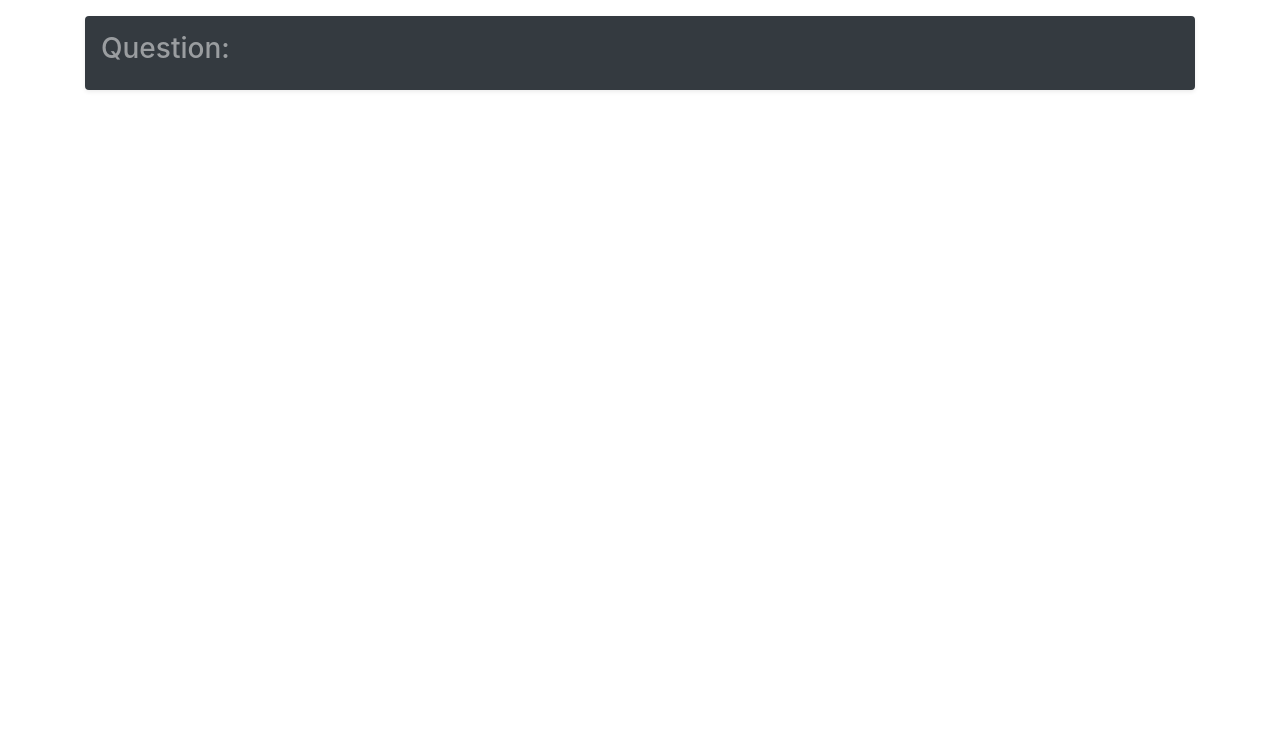
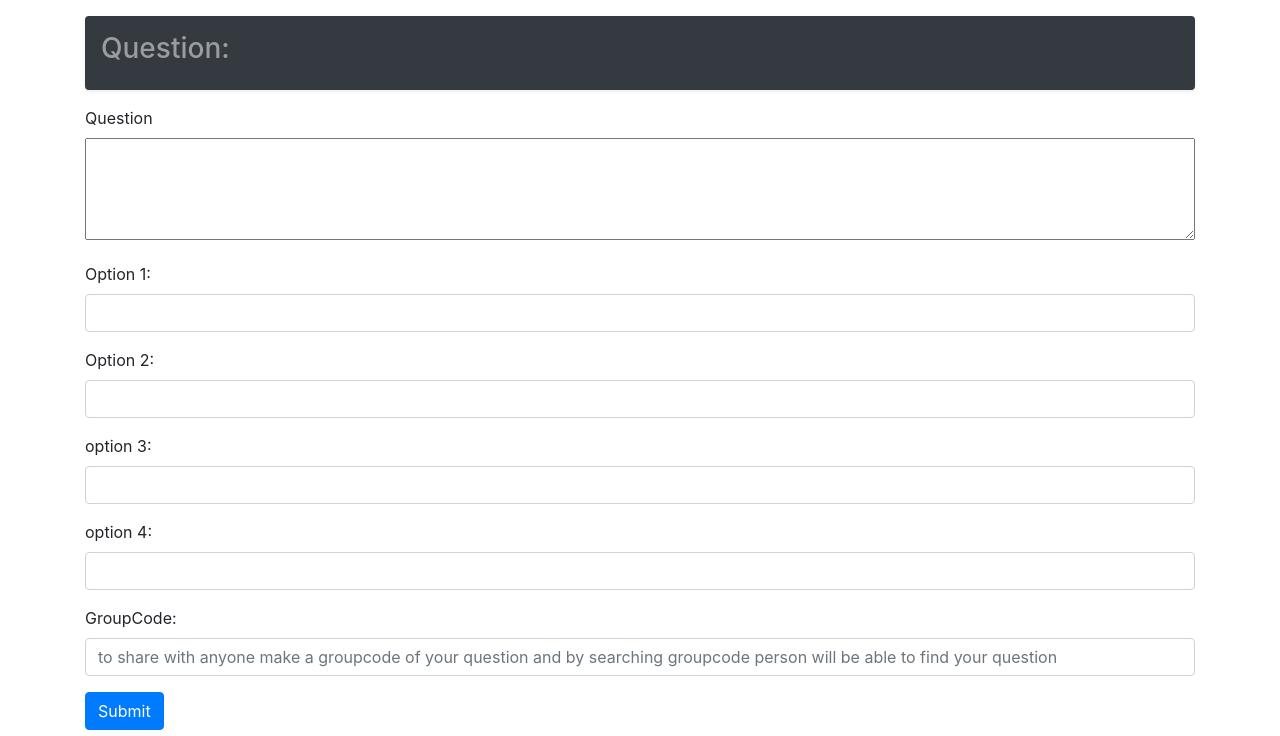
Before and after one commit to pruthvi03/voting_question, a Django app: page /askquestion in a window 1280 px wide. Shown: the part 64-800 px from the top of the page. Run offline with Django 3.2, Linux system fonts and the light colour scheme; a user stored in the database is signed in; data comes from the database, SQL or seed files in the repository; some libraries are stand-ins or nearby versions.

Commit message:
questions are ready to upload

```diff
--- a/votersparadise/polls/admin.py
+++ b/votersparadise/polls/admin.py
@@ -1,8 +1,7 @@
 from django.contrib import admin
-from .models import UserFollowing,QuestionTable,Groupcode,UserInfo
+from .models import UserFollowing,QuestionTable,UserInfo
 # Register your models here.
 
 admin.site.register(UserFollowing)
 admin.site.register(QuestionTable)
-admin.site.register(Groupcode)
 admin.site.register(UserInfo)
--- a/votersparadise/polls/models.py
+++ b/votersparadise/polls/models.py
@@ -16,16 +16,16 @@ class UserFollowing(models.Model):
     def __str__(self):
        return self.following.username
 
-class Groupcode(models.Model):
-    groupcode = models.CharField(max_length = 15)
 
 class QuestionTable(models.Model):
 
     question_text = models.CharField(max_length = 300 ,null = False )
     pub_date = models.DateTimeField(auto_now_add=True)
-    group_code = models.ForeignKey(Groupcode , on_delete = models.CASCADE)
+    groupcode = models.CharField(max_length = 15,null=True,blank=True)
     op1 = models.CharField(max_length = 100)
     op2 = models.CharField(max_length = 100)
-    op3 = models.CharField(max_length = 100 ,null = True)
-    op4 = models.CharField(max_length = 100 ,null = True)
+    op3 = models.CharField(max_length = 100 ,null = True,blank=True)
+    op4 = models.CharField(max_length = 100 ,null = True,blank=True)
     auther = models.ForeignKey(User,on_delete = models.CASCADE)
+    def __str__(self):
+        return self.auther.username
--- a/votersparadise/polls/templates/askque.html
+++ b/votersparadise/polls/templates/askque.html
@@ -1,6 +1,6 @@
 {% extends 'layout.html' %}
 
-{% block title %}{{request.user|truncatechars:10}}'s Followers{% endblock %}
+{% block title %}Make Question{% endblock %}
 
 {%block style%}
 <style>
@@ -44,6 +44,55 @@
             <div class="bg-dark p-3 my-3 text-white-50 rounded shadow-sm">
                 <h3>Question:</h3>
             </div>
+            <form method="POST" action="askquestion">
+                {% csrf_token %}
+                <div class="form-row">
+                    <div class="form-group col-md-12">
+                        <label for="inputEmail4">Question</label>
+                        <textarea rows="4" cols="15" id="question" name="question" class="container fluid"></textarea>
+                    </div>
+                </div>
+                <div class="form-row">
+                    <div class="form-group col-md-12">
+                        <label for="inputEmail4">Option 1:</label>
+                        <input type="text" class="form-control" id="option1" name="option1" required>
+                    </div>
+
+                </div>
+                <div class="form-row">
+                    <div class="form-group col-md-12">
+                        <label for="inputEmail4">Option 2:</label>
+                        <input type="text" class="form-control" id="option2" name="option2" required>
+                    </div>
+
+                </div>
+                <div class="form-row">
+                    <div class="form-group col-md-12">
+                        <label for="inputEmail4">option 3:</label>
+                        <input type="text" class="form-control" id="option3" name="option3">
+                    </div>
+
+                </div>
+                <div class="form-row">
+                    <div class="form-group col-md-12">
+                        <label for="inputEmail4">option 4:</label>
+                        <input type="text" class="form-control" id="option4" name="option4">
+                    </div>
+
+                </div>
+                <div class="form-row">
+                    <div class="form-group col-md-12">
+                        <label for="inputEmail4">GroupCode:</label>
+                        <input type="text" class="form-control" id="groupcode" name="groupcode"
+                            placeholder="to share with anyone make a groupcode of your question and by searching groupcode person will be able to find your question">
+                    </div>
+
+                </div>
+
+                <button type="submit" class="btn btn-primary">Submit</button>
+            </form>
+
+
         </div>
     </div>
     <div class="row">
--- a/votersparadise/polls/views.py
+++ b/votersparadise/polls/views.py
@@ -3,7 +3,7 @@ from django.contrib import messages
 from django.shortcuts import HttpResponse,redirect
 from django.contrib.auth.models import User
 from django.contrib.auth import authenticate ,login ,logout
-from polls.models import UserFollowing,QuestionTable,Groupcode,UserInfo
+from polls.models import UserFollowing,QuestionTable,UserInfo
 from django.http import HttpResponseRedirect
 from django.contrib.sites.shortcuts import get_current_site
 from django.template.loader import render_to_string
@@ -19,9 +19,19 @@ def index(request):
     if request.user.is_authenticated:
         following = UserFollowing.objects.filter(user__exact = request.user).count()
         followers = UserFollowing.objects.filter(following__exact = request.user).count()
+        allfolloweres = list(UserFollowing.objects.filter(user__exact = request.user).all())
+        que = []
+        for i in allfolloweres:
+            kaib = list(QuestionTable.objects.filter(auther__exact = i.following))
+            que.append(kaib)
+        print(que)
+        res = list(filter(None, que))
+        print(res)
+
         params = {
             'followers':followers,
-            'following':following
+            'following':following,
+            'result':res,
         }
         return render(request,'index.html',params)
     else:
@@ -209,6 +219,8 @@ def updateImage(request):
         name.save()
         messages.success(request,"Profile Pic updated succesfully")
         return redirect('profile')
+    else:
+        pass
 
 def follow(request):
     if request.method== 'POST':
@@ -238,14 +250,28 @@ def unfollow(request):
         return HttpResponse('404 Error')
 
 def askquestion(request):
+    if request.method == 'POST':
+        question = request.POST['question']
+        option1 = request.POST['option1']
+        option2 = request.POST['option2']
+        option3 = request.POST['option3']
+        option4 = request.POST['option4']
+        groupcode = request.POST['groupcode']
+        letsmake = QuestionTable(question_text = question,groupcode = groupcode,op1=option1,op2=option2,op3=option3,op4=option4,auther=request.user)
+        letsmake.save()
+        messages.success(request,"Question has been created succsecfully!")
+        return redirect('home')
 
-    followingnum = UserFollowing.objects.filter(user__exact = request.user).count()
-    followers = UserFollowing.objects.filter(following__exact = request.user).count()
-    params = {
-        'following':followingnum,
-        'followers':followers,
-    }
-    return render(request,"askque.html",params)
+    else:
+        followingnum = UserFollowing.objects.filter(user__exact = request.user).count()
+        followers = UserFollowing.objects.filter(following__exact = request.user).count()
+        params = {
+            'following':followingnum,
+            'followers':followers,
+        }
+
+        return render(request,"askque.html",params)
+
 
 def removeuser(request):
     if request.method == 'POST':
```
Also changed, not shown: votersparadise/db.sqlite3, votersparadise/polls/migrations/0016_auto_20200621_1215.py (added), votersparadise/polls/migrations/0017_auto_20200621_1332.py (added).
